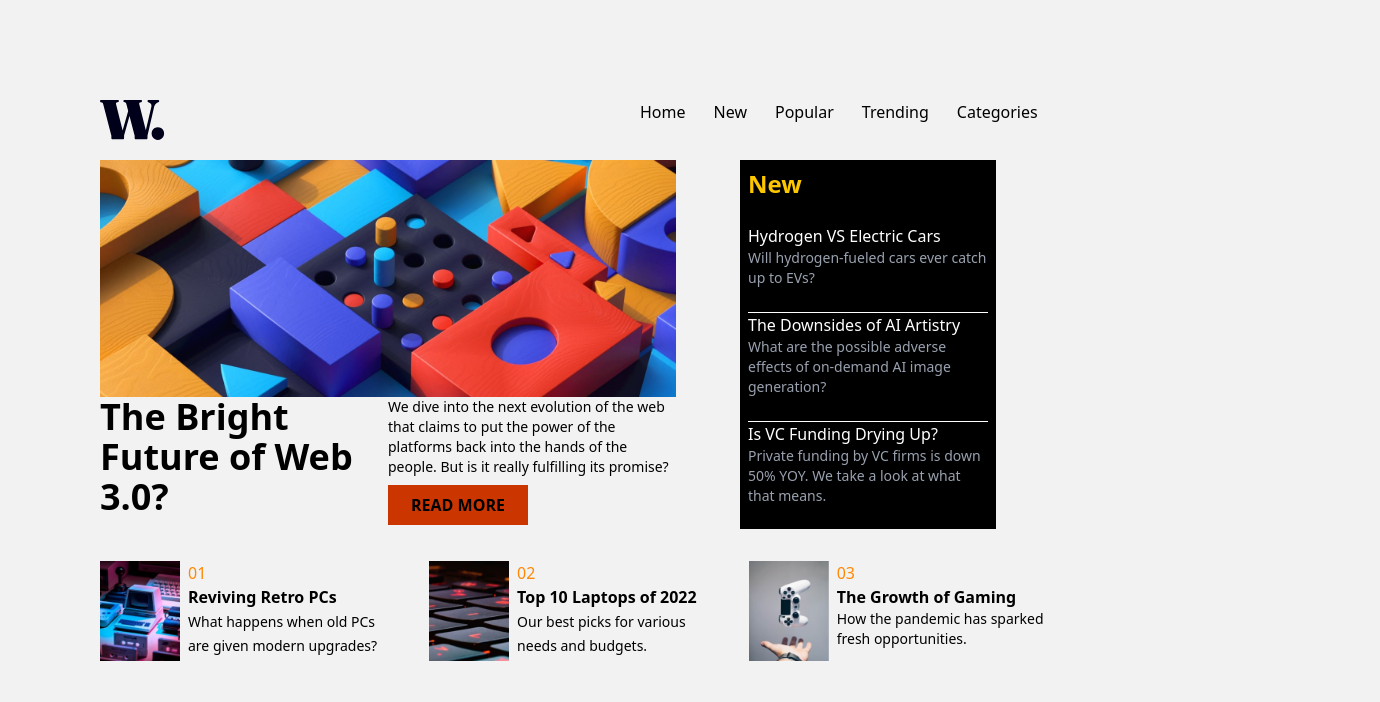
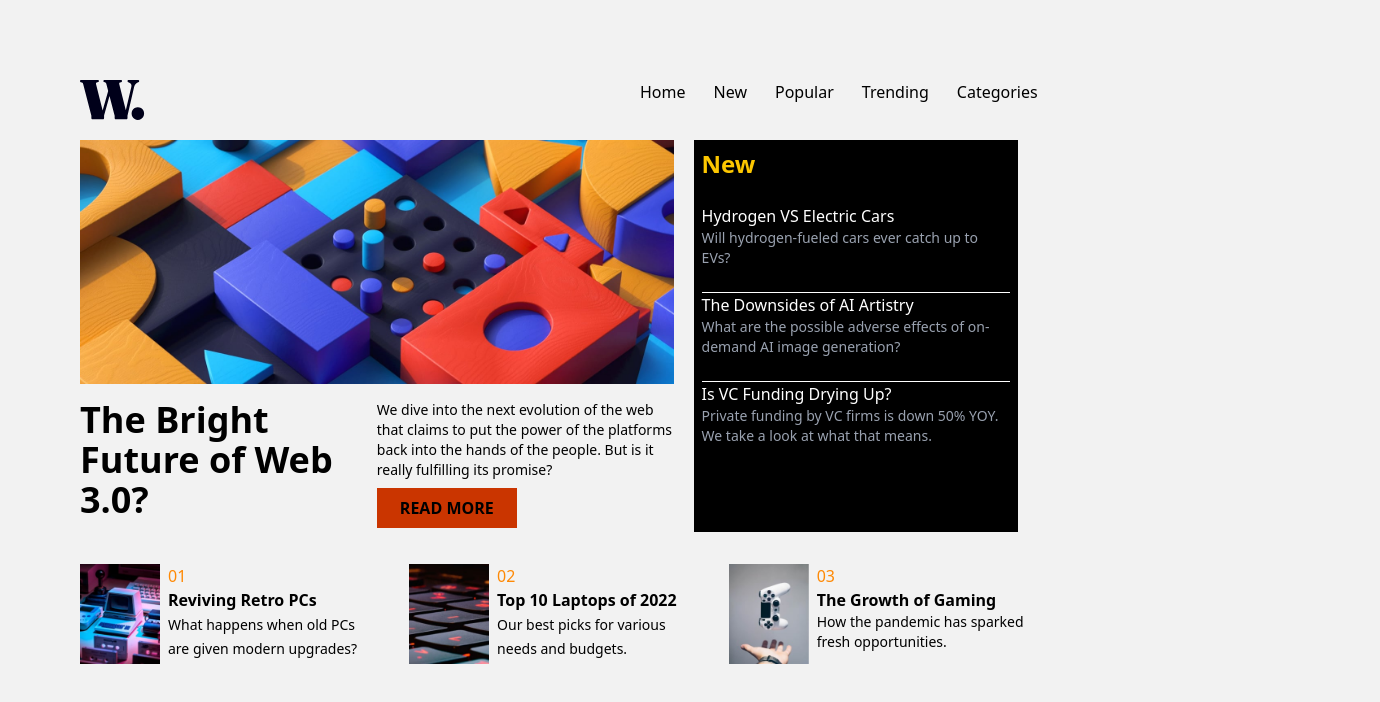
Before and after one commit to Hatooomlaski/newshomepage, a plain HTML site: page index.html in a window 1280 px wide. Shown: the whole page, 1380 px wide, since content can reach past the window. Drawn offline with Linux system fonts and the light colour scheme.

Commit message:
seconf commit

```diff
--- a/index.html
+++ b/index.html
@@ -5,6 +5,7 @@
   <meta name="viewport" content="width=device-width, initial-scale=1.0"> <!-- displays site properly based on user's device -->
 
   <link rel="icon" type="image/png" sizes="32x32" href="./assets/images/favicon-32x32.png">
+  <script src="https://kit.fontawesome.com/8185f928cf.js" crossorigin="anonymous"></script>
 
   <title>Frontend Mentor | News homepage</title>
 
@@ -15,15 +16,21 @@
   </style> -->
 <link rel="stylesheet" href="./src/output.css">
 </head>
-<body class="bg-[#F2F2F2] font-sans h-full w-full p-25">
+<body class="bg-[#F2F2F2] font-sans md:h-full md:w-full h-screen p-5 w-screen md:p-20">
 
 <div class="grid grid-cols-2 justify-between ">
-<div>
+<div >
   <img src="./assets/images/logo.svg" alt="logo">
+
   </div>
+
+  <div class="md:hidden text-right">
+    <i class="fa-solid fa-bars"></i>
+  </div>
+
   <div>
     <nav>
-      <ul class="flex gap-7 font-light">
+      <ul class="hidden md:flex gap-7 font-light">
         <li>
           <a href="#">Home</a>
         </li>
@@ -46,19 +53,17 @@
 </div>
 
 <!-- main Div to hold content -->
-<div class="md:grid md:grid-cols-2 grid  mt-5 justify-evenly w-screen">
+<div class=" md:flex md:justify-center md:mt-5 mt-5 md:w-full">
 
   <!-- sub div to hold first part -->
-  <div class="flex flex-col w-[90%] overflow-visible">
+  <div class="flex flex-col w-[53%] overflow-visible">
 
     <!-- div to hold image -->
-    <div class="static"><img src="./assets/images/image-web-3-desktop.jpg" alt="image3"></div>
-
-
-
+    <div class="static md:block"><img src="./assets/images/image-web-3-desktop.jpg" alt="image3"></div>
+    <div class="static md:hidden"><img src="./assets/images/image-web-3-mobile.jpg" alt="image3"></div>
 
     <!-- div to hold text(s) below image -->
-  <div class="grid grid-cols-2 justify-between">
+  <div class="flex flex-col md:grid md:grid-cols-2 md:mt-4 justify-between">
     <!-- div to hold first text -->
     <div >
       <h1 class="font-extrabold text-4xl">The Bright Future of Web 3.0?</h1>
@@ -73,15 +78,36 @@
     </div>
   </div>
 
+  </div>
 
+  <!-- sub div to hold second part -->
+  <!-- <div class="bg-black text-white w-[90%] md:w-[40%] md:gap-y-3 md:p-2 md:mb-3 mx-auto">
 
+    <h1 class="font-bold text-yellow-400 text-2xl">New</h1>
+    <br>
 
+    <div class="">
+      <h2>Hydrogen VS Electric Cars</h2>
+      <p class="text-gray-400 font-light text-sm">Will hydrogen-fueled cars ever catch up to EVs?</p>
+    </div>
+    <br>
+    <hr>
+
+    <div>
+      <h2>The Downsides of AI Artistry</h2>
+      <p  class="text-gray-400 font-light text-sm">What are the possible adverse effects of on-demand AI image generation?</p>
+    </div>
+    <br>
+  <hr>
+
+    <div>
+      <h2>Is VC Funding Drying Up?</h2>
+      <p  class="text-gray-400 font-light text-sm">Private funding by VC firms is down 50% YOY. We take a look at what that means.</p>
+    </div>
 
   </div>
-
-
-  <!-- sub div to hold second part -->
-  <div class="bg-black text-white w-[40%] gap-y-3 p-2 mb-3">
+-->
+  <div class="bg-black text-white w-[90%] md:w-[29%] md:ml-5 md:gap-y-3 md:p-2 md:mb-3 mx-auto">
 
     <h1 class="font-bold text-yellow-400 text-2xl">New</h1>
     <br>
@@ -107,11 +133,13 @@
 
   </div>
 
+
+
 </div>
 
 
 <!-- div to hold footer -->
-<div class="flex gap-13 mt-5">
+<div class="md:flex md:flex-row md:gap-13 md:mt-5 flex flex-col">
 
 <!-- div to hold first part of footer -->
 <div class="flex gap-2">
```
Also changed, not shown: src/output.css.
